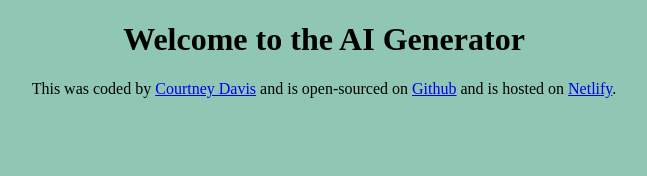
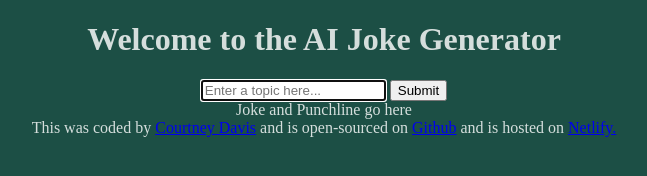
Before and after one commit to cdavis1809/AI_Project, a plain HTML site: page index.html in a window 1280 px wide. Shown: the whole page, without its empty margins (316-963 px from the left). Drawn offline with Linux system fonts and the light colour scheme.

Commit message:
added html

```diff
--- a/index.html
+++ b/index.html
@@ -8,7 +8,21 @@
     <title>AI Generator</title>
   </head>
   <body>
-    <h1>Welcome to the AI Generator</h1>
+    <header>
+      <h1>Welcome to the AI Joke Generator</h1>
+    </header>
+    <main>
+      <form>
+        <input
+          type="text"
+          placeholder="Enter a topic here..."
+          autofocus
+          required
+        />
+        <input type="submit" />
+      </form>
+      <div>Joke and Punchline go here</div>
+    </main>
     <footer>
       This was coded by
       <a href="https://portfolio-project-cd.netlify.app" target="_blank"
@@ -20,8 +34,8 @@
       >
       and is hosted on
       <a href="https://ai-generator-project-cd.netlify.app/" target="_blank"
-        >Netlify</a
-      >.
+        >Netlify.</a
+      >
     </footer>
   </body>
 </html>
--- a/src/style.css
+++ b/src/style.css
@@ -1,4 +1,5 @@
 body {
-  background: rgb(143, 198, 180);
+  background: rgb(28, 79, 69);
   text-align: center;
+  color: rgba(255, 255, 255, 0.815);
 }
```
